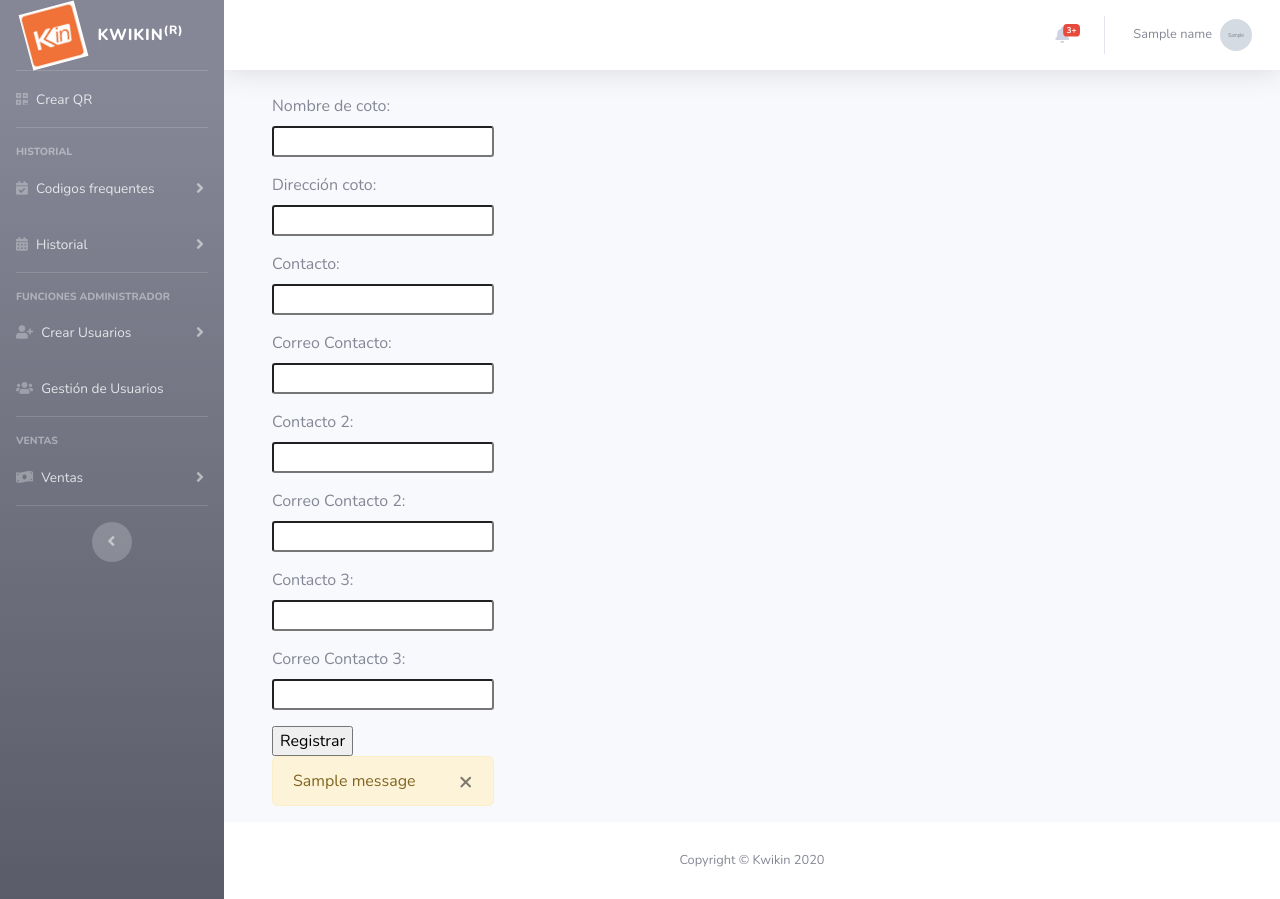
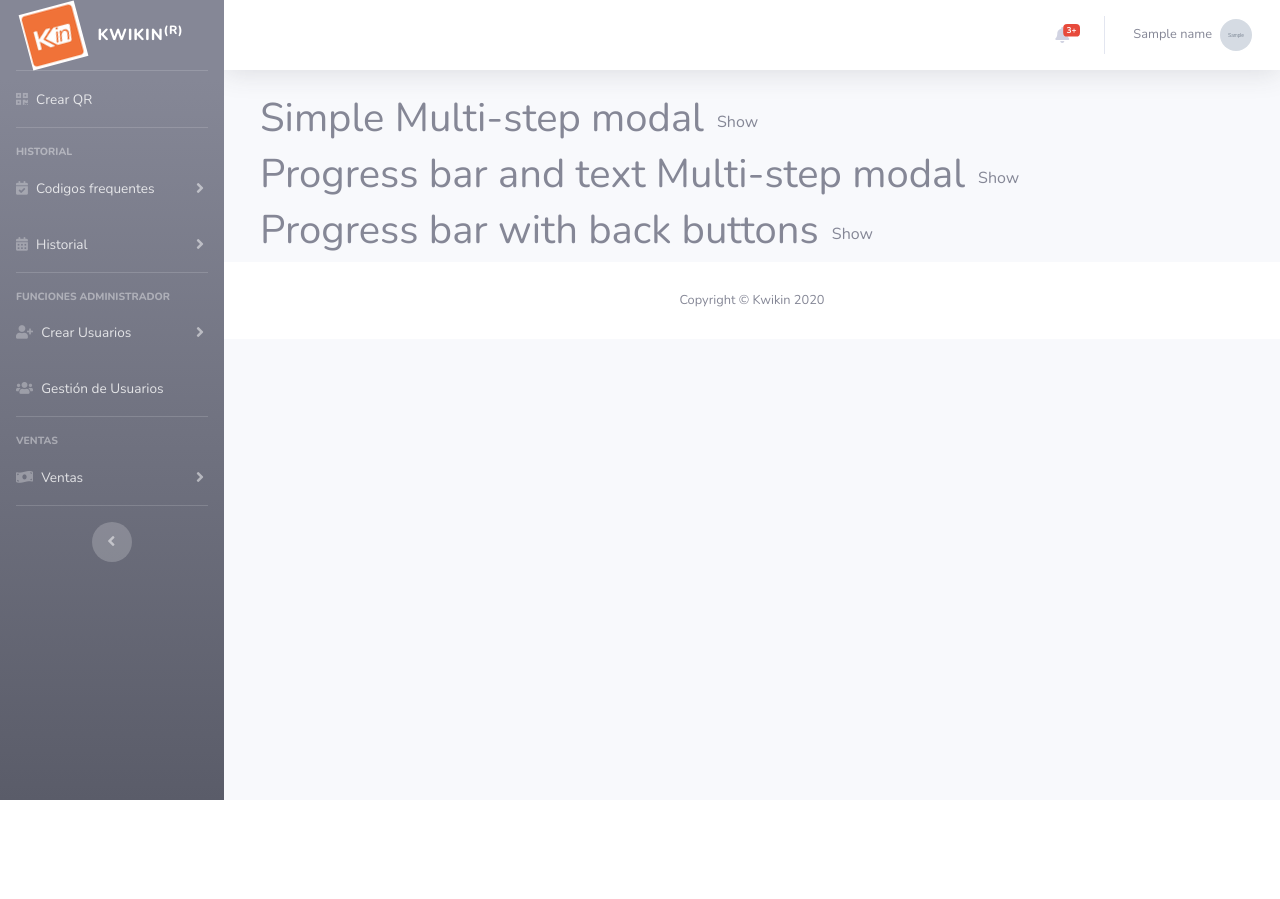
Before and after one commit to arturor19/kwikin, a Flask app: template Kwikin/templates/Ventas.html in a window 1280 px wide. After the commit the page ends 800 px from the top, so only its background shows below. Run offline with Flask 2, Linux system fonts and the light colour scheme; the template is opened without the code that fills it: most values are stand-ins (such as "Sample title", 1, 10 or a date in 2020); grey boxes marked "Sample" are stand-in pictures; one stand-in notice (Sample message) is shown; some libraries are stand-ins or nearby versions.

```diff
--- a/Kwikin/templates/Ventas.html
+++ b/Kwikin/templates/Ventas.html
@@ -3,57 +3,146 @@
 {% block head %}
 <title>Ventas</title>
 {% endblock %}
+<link rel="stylesheet" href="https://maxcdn.bootstrapcdn.com/bootstrap/3.2.0/css/bootstrap.min.css">
+<link rel="stylesheet" href="https://maxcdn.bootstrapcdn.com/bootstrap/3.2.0/css/bootstrap-theme.min.css">
+<script src="https://ajax.googleapis.com/ajax/libs/jquery/2.1.1/jquery.min.js"></script>
+<script src="https://maxcdn.bootstrapcdn.com/bootstrap/3.2.0/js/bootstrap.min.js"></script>
 {%block body %}
 
-<section class="container-fluid">
-    <section class="row">
-        <section class="col-12 col-sm-6 col-md-3">
-            <form action="" class="" method="post">
-              <div class="form-group">
-                <label for="namecoto">Nombre de coto:</label>
-                <td><input class="col-12 form-control-sm" type="text" id="namecoto" name="namecoto"/>
+<body>
+<form class="modal multi-step" id="demo-modal-1">
+    <div class="modal-dialog">
+        <div class="modal-content">
+            <div class="modal-header">
+                <h4 class="modal-title step-1" data-step="1">Step 1</h4>
+                <h4 class="modal-title step-2" data-step="2">Step 2</h4>
             </div>
-                <div class="form-group">
-                <label for="domiciliocoto">Dirección coto:</label>
-                <input class="col-12 form-control-sm" type="text"  id="domiciliocoto" name="domiciliocoto"/>
+            <div class="modal-body step step-1">
+                This is step 1.
             </div>
-                <div class="form-group">
-                <label for="nombreadmin">Contacto:</label>
-                <input class="col-12 form-control-sm" type="text"  id="nombreadmin" name="nombreadmin"/>
+            <div class="modal-body step step-2">
+                This is the final step
             </div>
-              <div class="form-group">
-                <label for="correoadmin">Correo Contacto:</label>
-                <input class="col-12 form-control-sm" type="email"  id="correoadmin" name="correoadmin"/>
+            <div class="modal-footer">
+                <button type="button" class="btn btn-default" data-dismiss="modal">Close</button>
+                <button type="button" class="btn btn-primary step step-1" data-step="1" onclick="sendEvent('#demo-modal-1', 2)">Continue</button>
             </div>
-                    <div class="form-group">
-                <label for="nombreadmin2">Contacto 2:</label>
-                <input class="col-12 form-control-sm" type="text"  id="nombreadmin2" name="nombreadmin2"/>
         </div>
-              <div class="form-group">
-                <label for="correoadmin2">Correo Contacto 2:</label>
-                <input class="col-12 form-control-sm" type="email"  id="correoadmin2" name="correoadmin2"/>
     </div>
-                    <div class="form-group">
-                <label for="nombreadmin3">Contacto 3:</label>
-                <input class="col-12 form-control-sm" type="text"  id="nombreadmin3" name="nombreadmin3"/>
+</form>
+<form class="modal multi-step" id="demo-modal-2">
+    <div class="modal-dialog">
+        <div class="modal-content">
+            <div class="modal-header">
+                <h4 class="modal-title step-1" data-step="1">Step 1</h4>
+                <h4 class="modal-title step-2" data-step="2">Step 2</h4>
+                <h4 class="modal-title step-3" data-step="3">Final Step</h4>
+                <div class="m-progress">
+                    <div class="m-progress-bar-wrapper">
+                        <div class="m-progress-bar">
                         </div>
-              <div class="form-group">
-                <label for="correoadmin3">Correo Contacto 3:</label>
-                <input class="col-12 form-control-sm" type="email"  id="correoadmin3" name="correoadmin3"/>
                     </div>
+                    <div class="m-progress-stats">
+                        <span class="m-progress-current">
+                        </span>
+                        /
+                        <span class="m-progress-total">
+                        </span>
+                    </div>
+                    <div class="m-progress-complete">
+                        Completed
+                    </div>
+                </div>
+            </div>
+            <div class="modal-body step-1" data-step="1">
+                This is step 1.
+            </div>
+            <div class="modal-body step-2" data-step="3">
+                This is the second step.
+            </div>
+            <div class="modal-body step-3" data-step="3">
+                This is the final step.
+            </div>
+            <div class="modal-footer">
+                <button type="button" class="btn btn-default" data-dismiss="modal">Close</button>
+                <button type="button" class="btn btn-primary step step-1" data-step="1" onclick="sendEvent('#demo-modal-2', 2)">Continue</button>
+                <button type="button" class="btn btn-primary step step-2" data-step="2" onclick="sendEvent('#demo-modal-2', 3)">Continue</button>
+            </div>
+        </div>
+    </div>
+</form>
+<form class="modal multi-step" id="demo-modal-3">
+    <div class="modal-dialog">
+        <div class="modal-content">
+            <div class="modal-header">
+                <h4 class="modal-title step-1" data-step="1">Step 1</h4>
+                <h4 class="modal-title step-2" data-step="2">Step 2</h4>
+                <h4 class="modal-title step-3" data-step="3">Final Step</h4>
+                <div class="m-progress">
+                    <div class="m-progress-bar-wrapper">
+                        <div class="m-progress-bar">
+                        </div>
+                    </div>
+                    <div class="m-progress-stats">
+                        <span class="m-progress-current">
+                        </span>
+                        /
+                        <span class="m-progress-total">
+                        </span>
+                    </div>
+                    <div class="m-progress-complete">
+                        Completed
+                    </div>
+                </div>
+            </div>
+            <div class="modal-body step-1" data-step="1">
+                This is step 1.
+            </div>
+            <div class="modal-body step-2" data-step="2">
+                This is the second step.
+            </div>
+            <div class="modal-body step-3" data-step="3">
+                This is the final step.
+            </div>
+            <div class="modal-footer">
+                <button type="button" class="btn btn-default" data-dismiss="modal">Close</button>
+                <button type="button" class="btn btn-primary step step-2" data-step="2" onclick="sendEvent('#demo-modal-3', 1)">Back</button>
+                <button type="button" class="btn btn-primary step step-1" data-step="1" onclick="sendEvent('#demo-modal-3', 2)">Continue</button>
+                <button type="button" class="btn btn-primary step step-3" data-step="3" onclick="sendEvent('#demo-modal-3', 2)">Back</button>
+                <button type="button" class="btn btn-primary step step-2" data-step="2" onclick="sendEvent('#demo-modal-3', 3)">Continue</button>
+            </div>
+        </div>
+    </div>
+</form>
+<div class="container">
+    <div class="row">
+        <h1>
+            Simple Multi-step modal
+        </h1>
+        <button class="btn btn-default" data-toggle="modal" data-target="#demo-modal-1">Show</button>
+    </div>
+    <div class="row">
+        <h1>
+            Progress bar and text  Multi-step modal
+        </h1>
+        <button class="btn btn-default" data-toggle="modal" data-target="#demo-modal-2">Show</button>
+    </div>
+    <div class="row">
+        <h1>
+            Progress bar with back buttons
+        </h1>
+        <button class="btn btn-default" data-toggle="modal" data-target="#demo-modal-3">Show</button>
+    </div>
+</div>
+<script src="{{ url_for('.static', filename='vendor/multi-step-modal.js') }}"></script>
 
-                   <input type="submit" id="send-signup" name="crearqr" value="Registrar"/>
-                   {% for message in get_flashed_messages() %}
-                        <div class="alert alert-warning">
-                            <button type="button" class="close" data-dismiss="alert">&times;</button>
-                            {{ message }}
-                            </div>
-                         {% endfor %}
-            </form>
-        </section>
-    </section>
-
-</section>
-
+<script>
+sendEvent = function(sel, step) {
+    var sel_event = new CustomEvent('next.m.' + step, {detail: {step: step}});
+    window.dispatchEvent(sel_event);
+}
+</script>
+</body>
+</script>
 
 {% endblock %}
```
Lines whose indentation alone changed are shown as unchanged.
